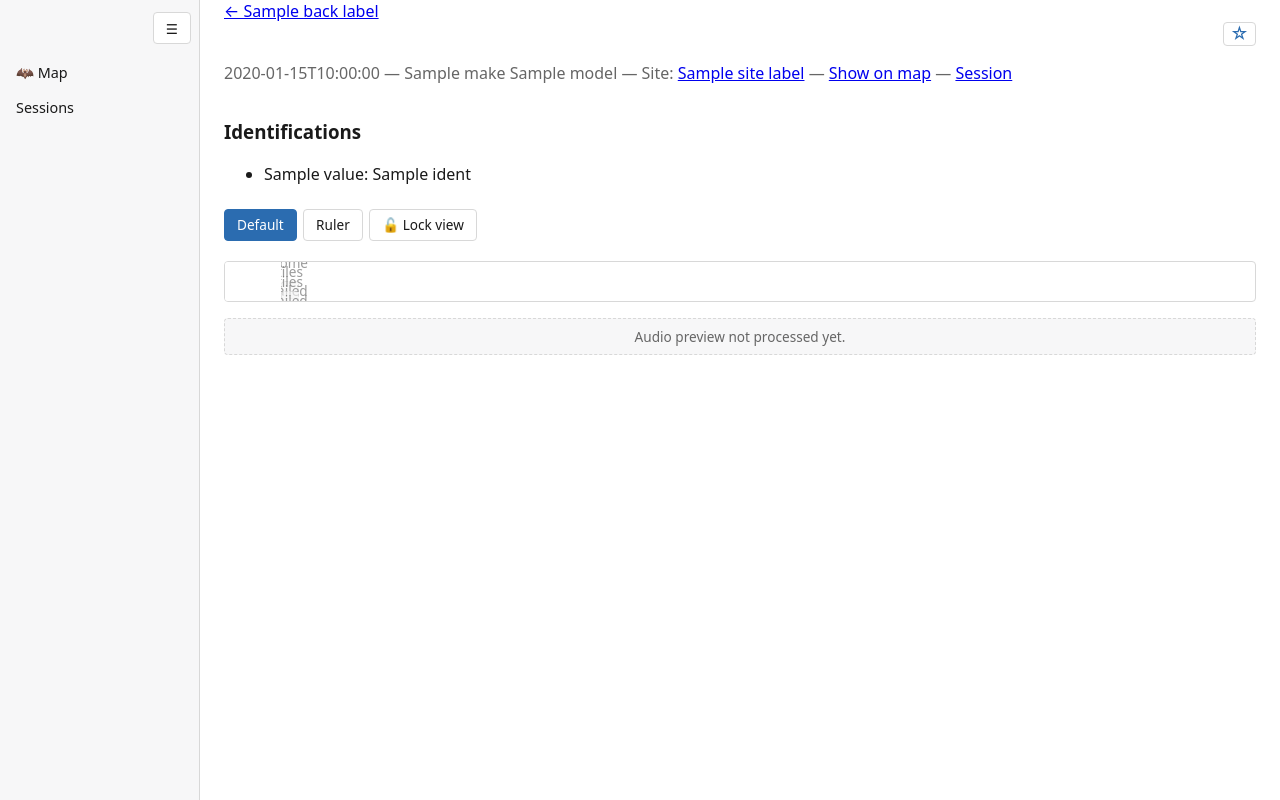
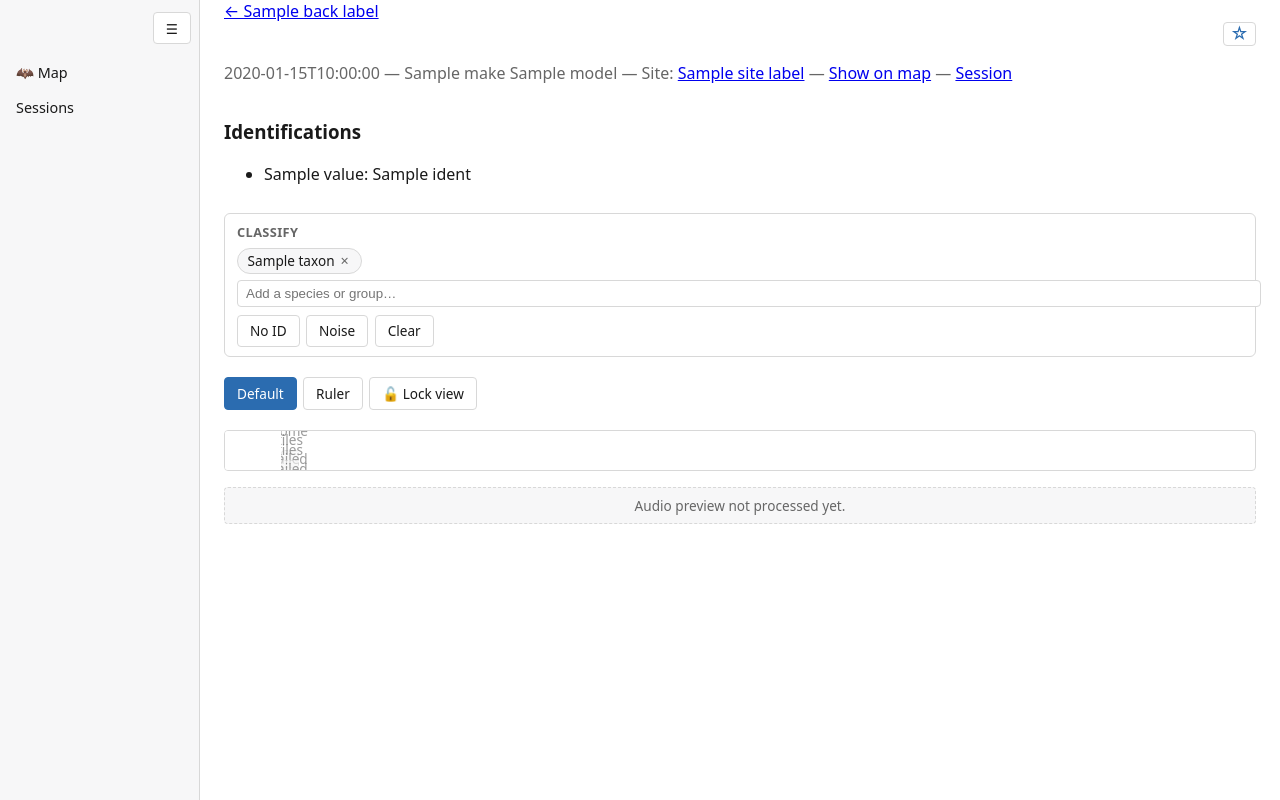
Before and after one commit to bytehexe/fledermap, a Python web app: template src/fledermap/web/templates/recording_details.html in a window 1280 px wide. Run offline with Jinja, Linux system fonts and the light colour scheme; the template is opened without the code that fills it: most values are stand-ins (such as "Sample title", 1, 10 or a date in 2020); some libraries are stand-ins or nearby versions.

Commit message:
feat: manual classification from the recording-details page
The v1 backlog's biggest remaining gap: a human can now classify a
recording as one or more species/group taxa, No ID, Noise, or clear
back to no manual opinion, via a tag-multiselect box on the
recording-details page. set_manual_classification always
supersedes-then-inserts the full current state rather than diffing
client-side; the route rejects an inconsistent verdict/taxon_ids
combination with a 400 rather than silently coercing it.

Co-Authored-By: Claude Sonnet 5 <noreply@anthropic.com>
Claude-Session: https://claude.ai/code/session_01FgqEf89xFgRsPq8wQrH1Eh

```diff
--- a/src/fledermap/web/static/app.css
+++ b/src/fledermap/web/static/app.css
@@ -672,3 +672,51 @@ button:disabled { cursor: default; opacity: 0.5; }
 .het-freq-control { display: flex; align-items: center; gap: 0.2rem; }
 .het-freq-control[hidden] { display: none; }
 .het-freq-input { width: 4.5em; }
+
+.classifier-box {
+  border: 1px solid var(--color-border);
+  border-radius: 6px;
+  padding: 0.6rem 0.75rem;
+  margin: 0.75rem 0;
+}
+.classifier-box h3 {
+  margin: 0 0 0.4rem;
+  font-size: 0.8rem;
+  text-transform: uppercase;
+  letter-spacing: 0.03em;
+  color: var(--color-muted);
+}
+.classifier-tags { display: flex; flex-wrap: wrap; gap: 0.35rem; margin-bottom: 0.4rem; }
+.classifier-chip {
+  background: var(--color-bg-subtle);
+  border: 1px solid var(--color-border);
+  border-radius: 999px;
+  padding: 0.15rem 0.6rem;
+  font-size: 0.85rem;
+}
+.classifier-chip-remove {
+  background: none;
+  border: none;
+  cursor: pointer;
+  color: var(--color-muted);
+  font-size: 0.9rem;
+  padding: 0 0.15rem;
+}
+.classifier-search {
+  width: 100%;
+  padding: 0.3rem 0.5rem;
+  border: 1px solid var(--color-border);
+  border-radius: 4px;
+}
+.classifier-suggestions {
+  list-style: none;
+  margin: 0.2rem 0 0;
+  padding: 0;
+  border: 1px solid var(--color-border);
+  border-radius: 4px;
+  max-height: 12rem;
+  overflow-y: auto;
+}
+.classifier-suggestions li { padding: 0.3rem 0.5rem; cursor: pointer; }
+.classifier-suggestions li:hover { background: var(--color-bg-subtle); }
+.classifier-actions { display: flex; gap: 0.4rem; margin-top: 0.5rem; }
--- /dev/null
+++ b/src/fledermap/web/static/classifier_box.js
@@ -0,0 +1,153 @@
+// src/fledermap/web/static/classifier_box.js -- the recording-details page's manual
+// classification tag editor (design spec 2026-09-05-fledermap-manual-classification-
+// design.md, §5). No frontend build step in this project -- vanilla JS, matching
+// audio_controls.js/recording_detail.js's own style.
+//
+// `initClassifierBox` is a function (not a one-shot DOMContentLoaded closure) because
+// every save() swaps the box's outerHTML for the server's freshly-rendered fragment --
+// replacing outerHTML does NOT re-fire DOMContentLoaded or re-attach listeners to the
+// new DOM nodes, so each swapped-in box must be re-initialized explicitly.
+document.addEventListener("DOMContentLoaded", () => {
+  const box = document.getElementById("classifier-box");
+  if (!box) return;
+  initClassifierBox(box);
+});
+
+function initClassifierBox(box) {
+  const searchIndex = JSON.parse(box.dataset.taxonSearchIndex);
+  const audioHash = box.dataset.audioHash;
+  const tagsEl = box.querySelector("#classifier-tags");
+  const searchEl = box.querySelector("#classifier-search");
+  const suggestionsEl = box.querySelector("#classifier-suggestions");
+  const clearButton = box.querySelector("#classifier-clear");
+
+  function currentTaxonIds() {
+    return Array.from(tagsEl.querySelectorAll(".classifier-chip")).map((el) =>
+      el.dataset.taxonId,
+    );
+  }
+
+  function matchesQuery(taxon, query) {
+    const q = query.toLowerCase();
+    const fields = [
+      taxon.scientific_name,
+      taxon.common_name_en,
+      taxon.common_name_de,
+      ...(taxon.codes || []),
+    ];
+    return fields.some((f) => f && f.toLowerCase().includes(q));
+  }
+
+  function renderSuggestions(query) {
+    suggestionsEl.innerHTML = "";
+    if (!query) {
+      suggestionsEl.hidden = true;
+      return;
+    }
+    const already = new Set(currentTaxonIds().map(String));
+    const matches = searchIndex
+      .filter((t) => !already.has(String(t.id)) && matchesQuery(t, query))
+      .slice(0, 10);
+    if (matches.length === 0) {
+      suggestionsEl.hidden = true;
+      return;
+    }
+    for (const taxon of matches) {
+      const li = document.createElement("li");
+      li.textContent = taxon.scientific_name;
+      li.dataset.taxonId = taxon.id;
+      li.addEventListener("click", () => {
+        addChip(taxon);
+        searchEl.value = "";
+        suggestionsEl.hidden = true;
+      });
+      suggestionsEl.appendChild(li);
+    }
+    suggestionsEl.hidden = false;
+  }
+
+  function addChip(taxon) {
+    // Adding a species/group chip always means "classify as species" --
+    // clears any active No ID/Noise selection first (mutually exclusive,
+    // per the design's within-MANUAL exclusivity rule; the server enforces
+    // this for real, this is just immediate UI feedback).
+    box
+      .querySelectorAll(".classifier-verdict-button[aria-pressed='true']")
+      .forEach((btn) => btn.setAttribute("aria-pressed", "false"));
+    searchEl.disabled = false;
+
+    const chip = document.createElement("span");
+    chip.className = "classifier-chip";
+    chip.dataset.taxonId = taxon.id;
+    chip.textContent = taxon.scientific_name + " ";
+    const removeButton = document.createElement("button");
+    removeButton.type = "button";
+    removeButton.className = "classifier-chip-remove";
+    removeButton.setAttribute("aria-label", "Remove " + taxon.scientific_name);
+    removeButton.textContent = "×";
+    removeButton.addEventListener("click", () => {
+      chip.remove();
+      save();
+    });
+    chip.appendChild(removeButton);
+    tagsEl.appendChild(chip);
+    save();
+  }
+
+  function save() {
+    const body = new URLSearchParams();
+    const activeVerdictButton = box.querySelector(
+      ".classifier-verdict-button[aria-pressed='true']",
+    );
+    if (activeVerdictButton) {
+      body.append("verdict", activeVerdictButton.dataset.verdict);
+    } else if (currentTaxonIds().length > 0) {
+      body.append("verdict", "species");
+      for (const id of currentTaxonIds()) body.append("taxon_ids", id);
+    }
+    // Neither branch: "clear" -- verdict omitted entirely, matching
+    // set_manual_classification's verdict=None contract.
+
+    fetch(`/recordings/${audioHash}/manual-classification`, {
+      method: "POST",
+      headers: { "Content-Type": "application/x-www-form-urlencoded" },
+      body: body.toString(),
+    })
+      .then((response) => response.text())
+      .then((html) => {
+        const wrapper = document.createElement("div");
+        wrapper.innerHTML = html;
+        const newBox = wrapper.firstElementChild;
+        box.replaceWith(newBox);
+        initClassifierBox(newBox);
+      });
+  }
+
+  searchEl.addEventListener("input", () => renderSuggestions(searchEl.value));
+
+  box.querySelectorAll(".classifier-verdict-button").forEach((btn) => {
+    btn.addEventListener("click", () => {
+      const alreadyActive = btn.getAttribute("aria-pressed") === "true";
+      box
+        .querySelectorAll(".classifier-verdict-button")
+        .forEach((b) => b.setAttribute("aria-pressed", "false"));
+      if (!alreadyActive) {
+        btn.setAttribute("aria-pressed", "true");
+        tagsEl.innerHTML = "";
+        searchEl.disabled = true;
+      } else {
+        searchEl.disabled = false;
+      }
+      save();
+    });
+  });
+
+  clearButton.addEventListener("click", () => {
+    tagsEl.innerHTML = "";
+    box
+      .querySelectorAll(".classifier-verdict-button[aria-pressed='true']")
+      .forEach((btn) => btn.setAttribute("aria-pressed", "false"));
+    searchEl.disabled = false;
+    save();
+  });
+}
--- /dev/null
+++ b/src/fledermap/web/templates/_classifier_box.html
@@ -0,0 +1,50 @@
+{# src/fledermap/web/templates/_classifier_box.html -- recording-details page only
+   (design spec §5: manual classification is a deliberate, close-review action, not a
+   quick map-browsing one -- not duplicated in the drawer panel). Placed below the meta
+   line and above the tool toolbar (spec §5's placement decision). A tag multiselect for
+   species/group taxa (backed by taxon_search_index, a small inline JSON search index --
+   ~70 taxa, no per-keystroke endpoint needed at this scale) plus No ID/Noise/Clear
+   controls, mutually exclusive with the tag chips per the design's within-MANUAL
+   exclusivity rule -- enforced here for immediate UI feedback, but the real guarantee is
+   server-side in services/manual_classification.py's set_manual_classification, which
+   raises on an inconsistent combination rather than silently coercing it. #}
+<div
+  id="classifier-box"
+  class="classifier-box"
+  data-audio-hash="{{ recording.audio_hash }}"
+  data-taxon-search-index="{{ taxon_search_index | tojson }}"
+>
+  <h3>Classify</h3>
+  <div class="classifier-tags" id="classifier-tags">
+    {% for taxon in current_taxa %}
+    <span class="classifier-chip" data-taxon-id="{{ taxon.id }}">
+      {{ taxon.scientific_name }}
+      <button type="button" class="classifier-chip-remove" aria-label="Remove {{ taxon.scientific_name }}">×</button>
+    </span>
+    {% endfor %}
+  </div>
+  <input
+    type="text"
+    id="classifier-search"
+    class="classifier-search"
+    placeholder="Add a species or group…"
+    autocomplete="off"
+    {% if best and best.verdict != none and best.verdict.value in ("no_id", "noise") %}disabled{% endif %}
+  >
+  <ul id="classifier-suggestions" class="classifier-suggestions" hidden></ul>
+  <div class="classifier-actions">
+    <button
+      type="button"
+      class="tool-button classifier-verdict-button"
+      data-verdict="no_id"
+      aria-pressed="{{ 'true' if best and not best.is_multi and best.verdict.value == 'no_id' and best.primary.source.value == 'manual' else 'false' }}"
+    >No ID</button>
+    <button
+      type="button"
+      class="tool-button classifier-verdict-button"
+      data-verdict="noise"
+      aria-pressed="{{ 'true' if best and not best.is_multi and best.verdict.value == 'noise' and best.primary.source.value == 'manual' else 'false' }}"
+    >Noise</button>
+    <button type="button" class="tool-button" id="classifier-clear">Clear</button>
+  </div>
+</div>
--- a/src/fledermap/web/templates/recording_details.html
+++ b/src/fledermap/web/templates/recording_details.html
@@ -23,6 +23,7 @@
       {% if recording_session %} — <a href="/sessions/{{ recording_session.id }}">Session</a>{% endif %}
     </p>
     {% include "_identifications_box.html" %}
+    {% include "_classifier_box.html" %}
 
     {% if params %}
     <div class="detail-toolbar" id="detail-toolbar">
@@ -126,5 +127,6 @@
   <script src="{{ url_for('vendor.static', filename='alpine.min.js') }}" defer></script>
   <script src="{{ url_for('static', filename='audio_controls.js') }}"></script>
   <script src="{{ url_for('static', filename='recording_detail.js') }}"></script>
+  <script src="{{ url_for('static', filename='classifier_box.js') }}"></script>
 </body>
 </html>
```
Also changed, not shown: src/fledermap/services/manual_classification.py (added, +68 -0 lines), src/fledermap/web/views/map.py (+50 -1 lines), src/fledermap/web/views/recording_detail.py (+29 -2 lines), tests/test_manual_classification.py (added, +194 -0 lines), tests/test_recording_detail_view.py (+62 -0 lines).
